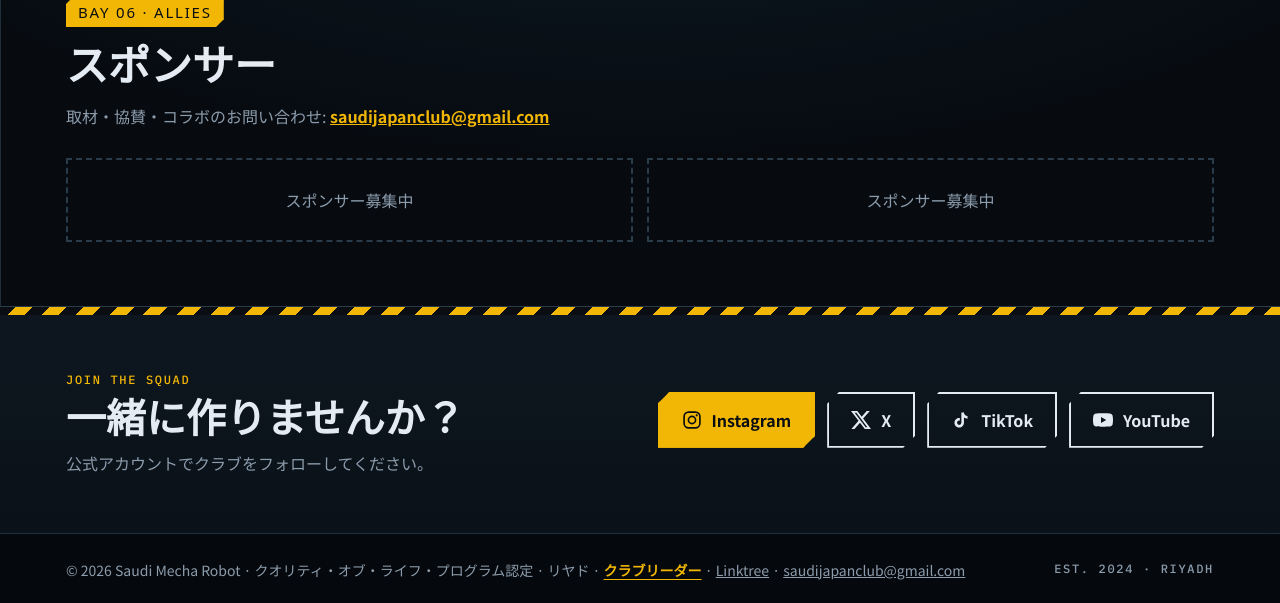
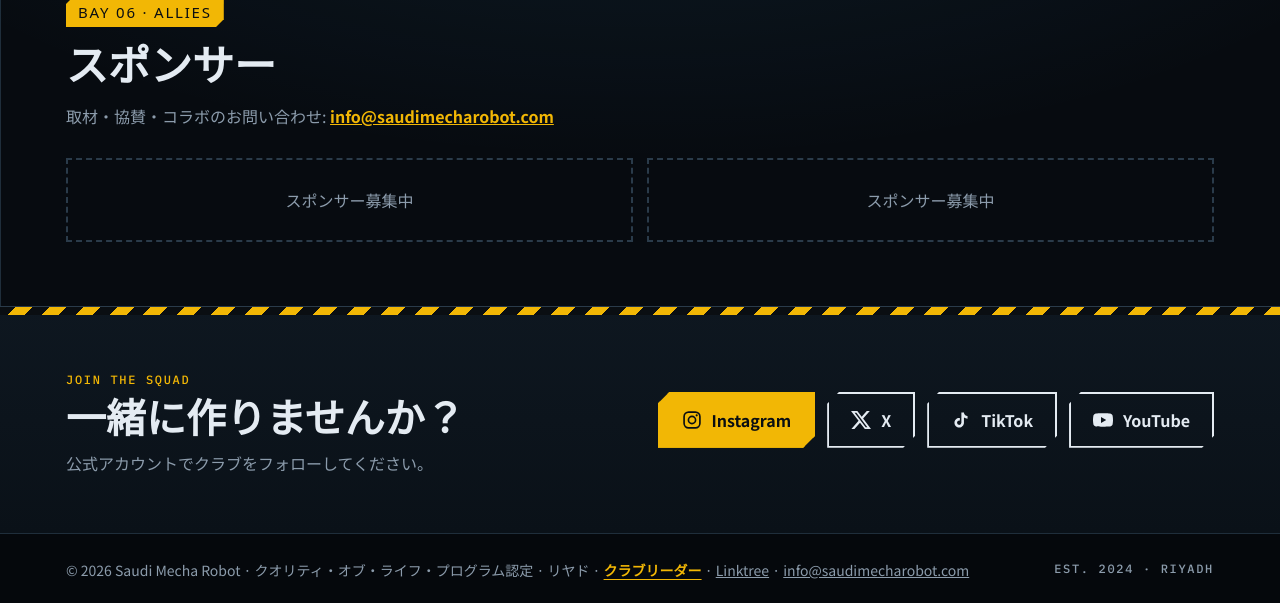
Before and after one commit to SaudiMechaRobot/SaudiMechaRobot.github.io, a Jekyll site: the page built from ja/index.html, in a window 1280 px wide and 900 px high, scrolled down 7890 px. Shown: the part 294-897 px from the top of the window. Built offline with Jekyll 4.4.1, drawn with Linux system fonts in a browser that asks for light colours; some web fonts are replaced.

Commit message:
Config: switch contact email to info@saudimecharobot.com

```diff
--- a/_config.yml
+++ b/_config.yml
@@ -10,7 +10,7 @@ baseurl: ""
 lang: ar
 timezone: Asia/Riyadh
 founded: "2024"
-email: saudijapanclub@gmail.com
+email: info@saudimecharobot.com
 city: الرياض
 logo: /assets/images/logo-512.png
 
```
